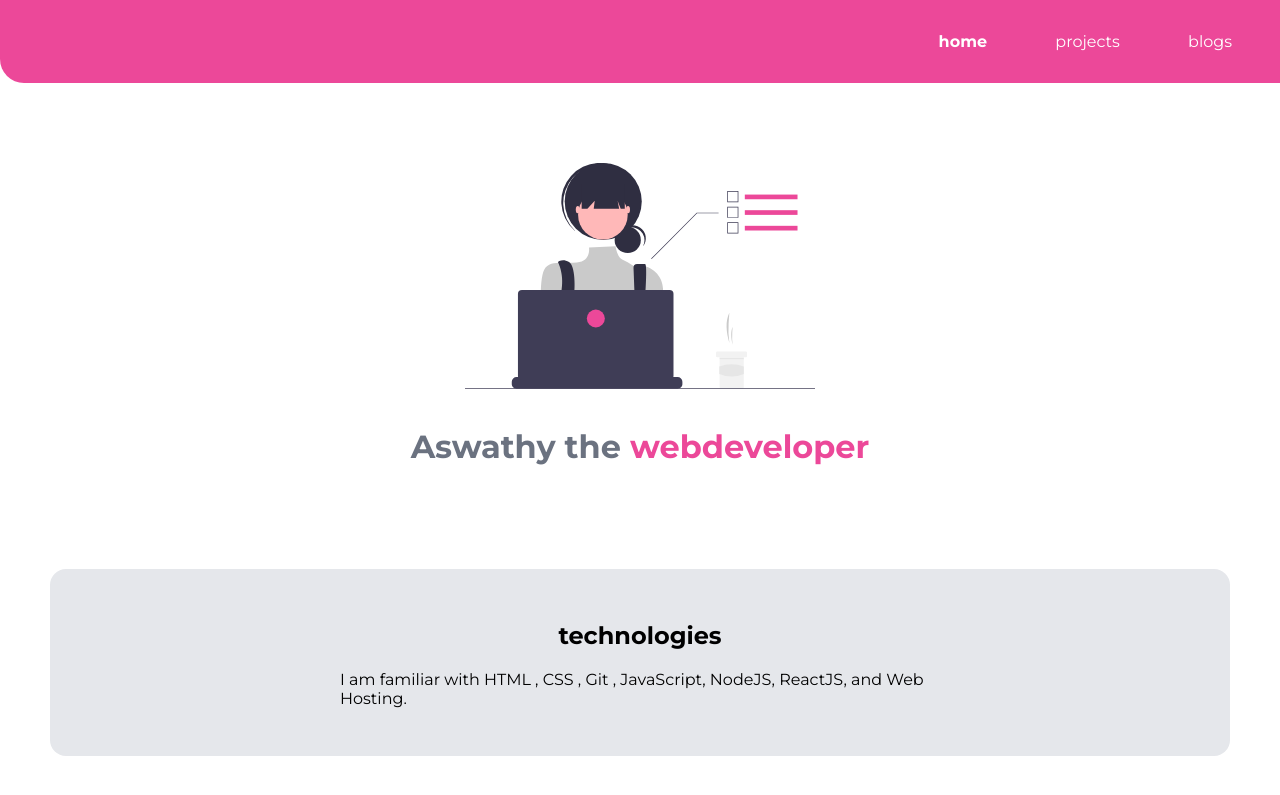
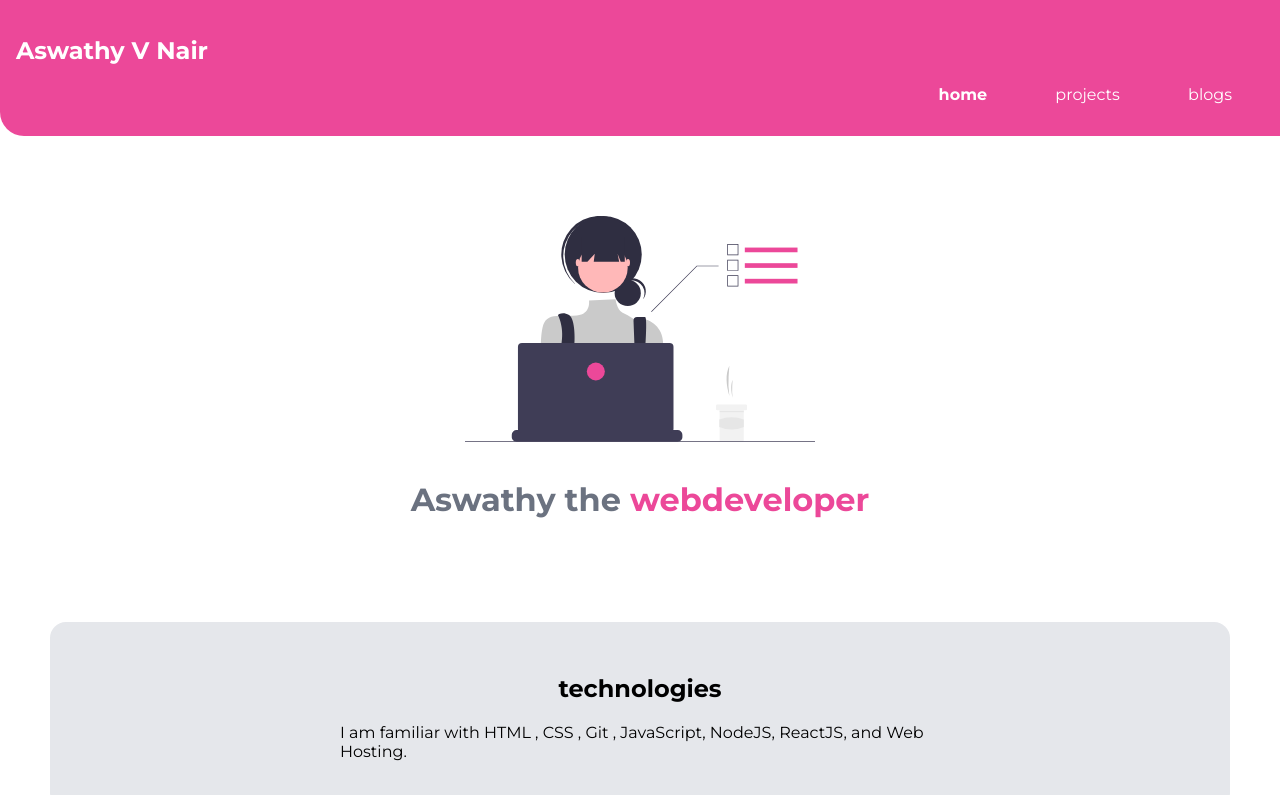
Before and after one commit to AswathyVNair/portfolio-website, a plain HTML site: page index.html in a window 1280 px wide. Shown: the top 795 px of the page. Drawn offline with Linux system fonts and the light colour scheme.

Commit message:
Update index.html

```diff
--- a/index.html
+++ b/index.html
@@ -9,6 +9,7 @@
   <link href="style.css" rel="stylesheet" />
   <body>
     <nav class="navigation container">
+      <h1>Aswathy V Nair</h1>
       <div class="nav-brand"></div>
       <ul class="nav-pills">
         <li class="list-item-inline">
```
